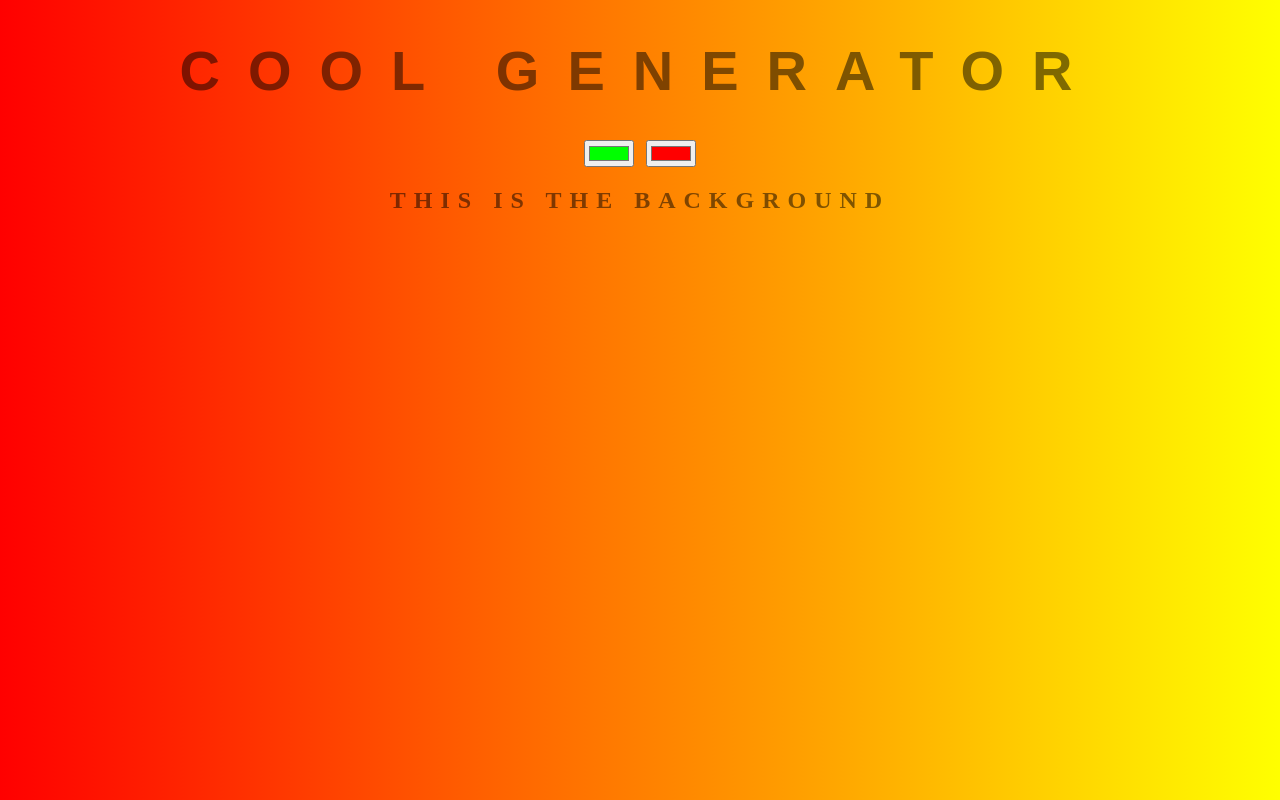
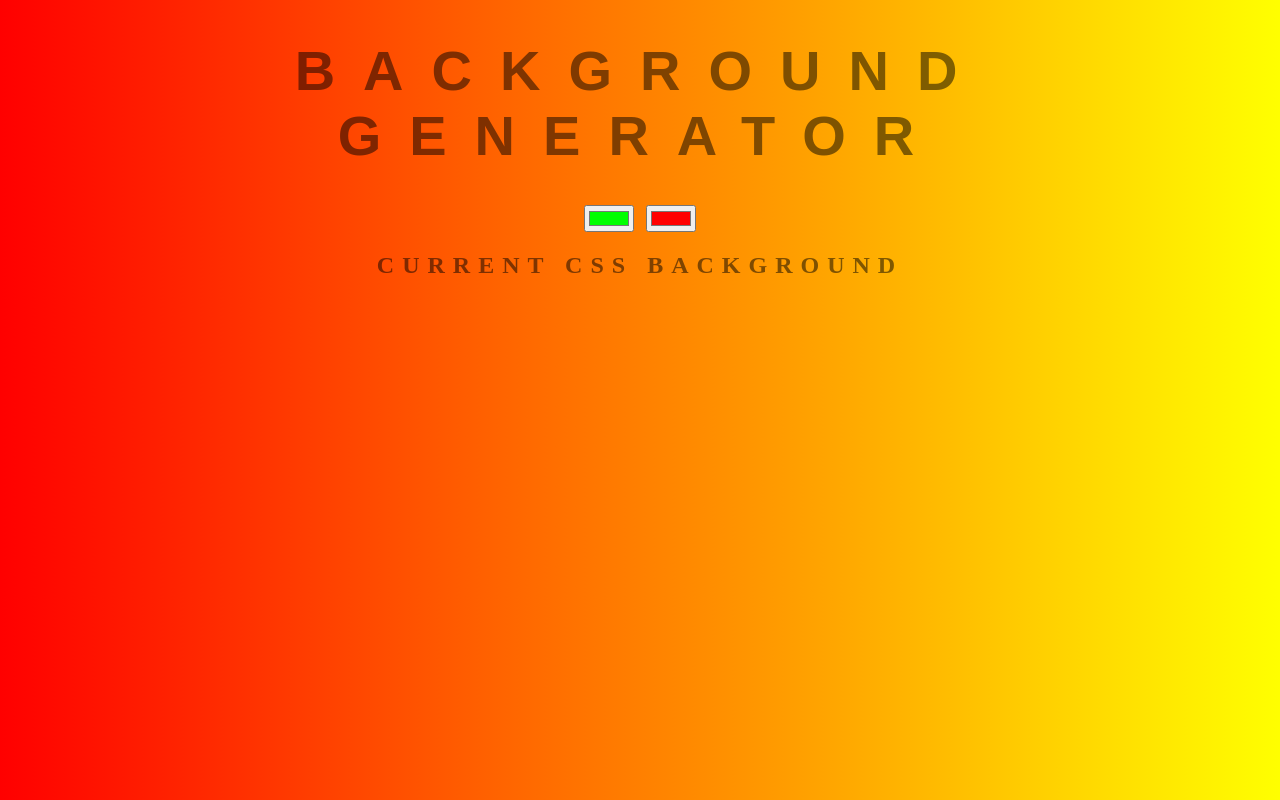
Before and after one commit to IntoSpaceAgain/background-generator, a plain HTML site: page index.html in a window 1280 px wide. Drawn offline with Linux system fonts and the light colour scheme.

Commit message:
Reverted Changes

```diff
--- a/index.html
+++ b/index.html
@@ -10,10 +10,10 @@
 </head>
 
 <body id="gradient">
-    <h1>COOL Generator</h1>
+    <h1>Background Generator</h1>
     <input class="color1" type="color" name="color1" value="#00ff00">
     <input class="color2" type="color" name="color2" value="#ff0000">
-    <h2>This is the background</h2>
+    <h2>Current CSS Background</h2>
     <h3></h3>
 
     <script type="text/javascript" src="script.js"></script>
```
